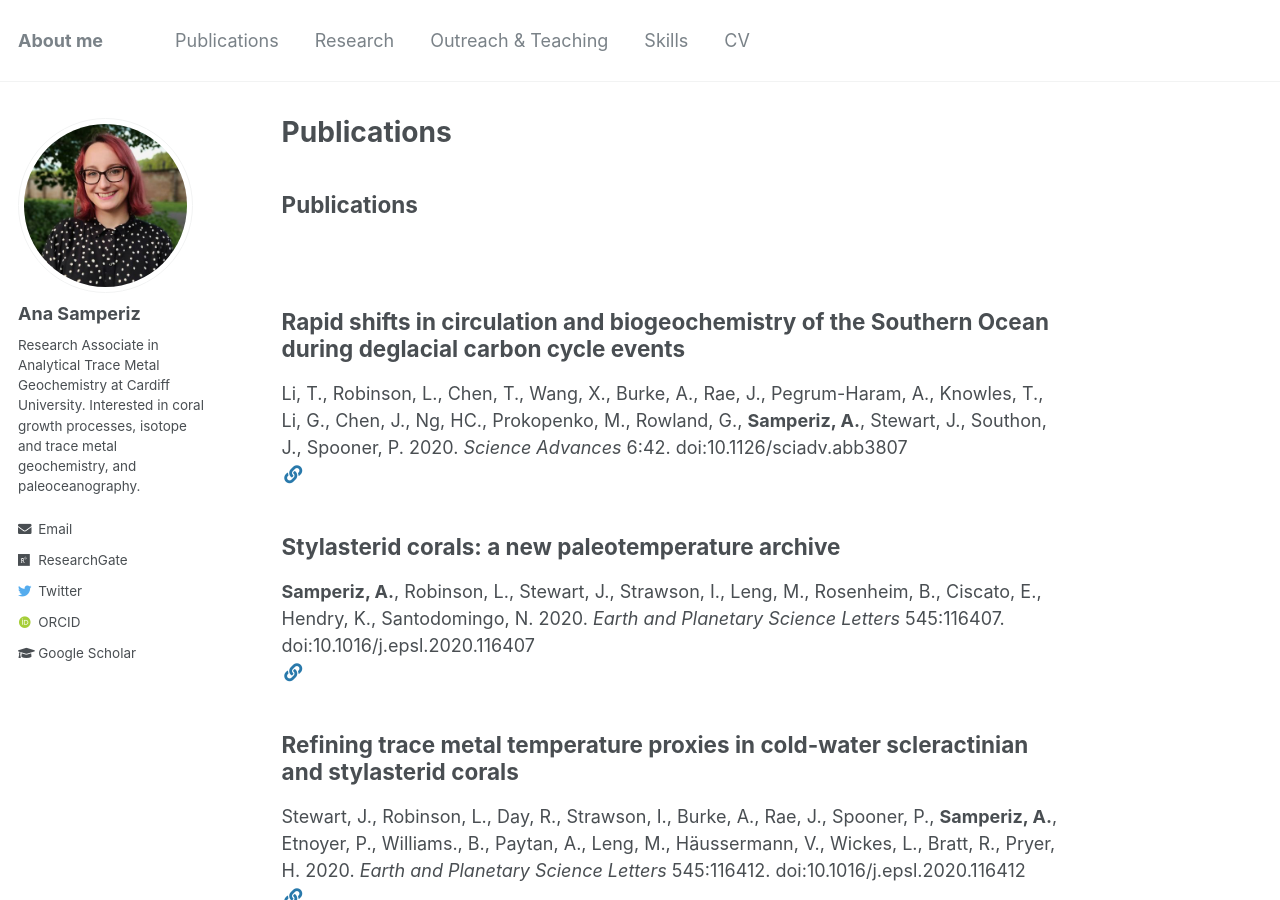
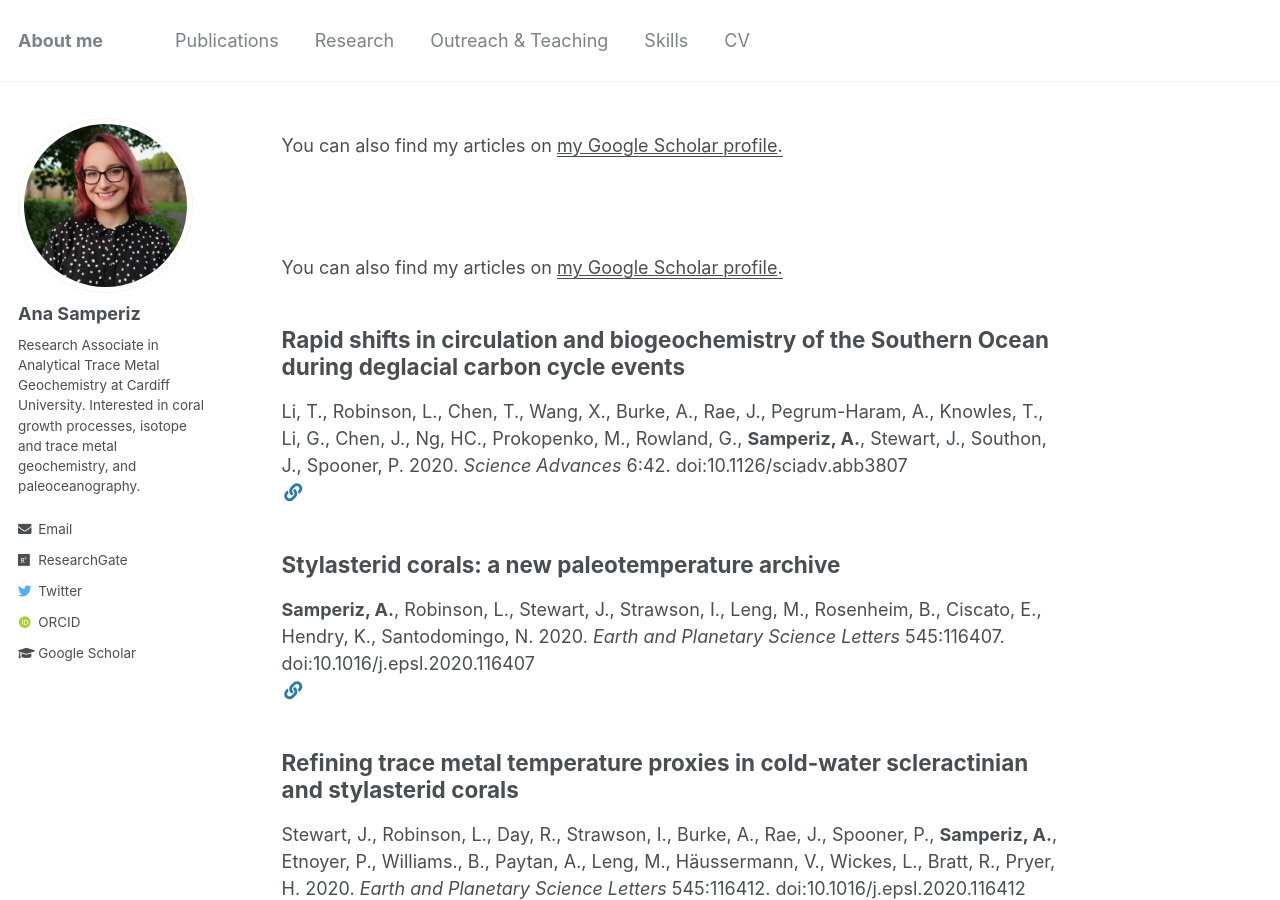
Before and after one commit to anasamperiz/anasamperiz.github.io, a Jekyll site: the page built from _publications/google.html, in a window 1280 px wide and 900 px high. Built offline with Jekyll 4.4.1, drawn with Linux system fonts in a browser that asks for light colours; some web fonts are replaced.

Commit message:
Update google.html

```diff
--- a/_publications/google.html
+++ b/_publications/google.html
@@ -1,13 +1,13 @@
 ---
 layout: archive
-title: "Publications"
+title: ""
 permalink: /publications/
 author_profile: true
 ---
 
-{% if author.googlescholar %}
-  You can also find my articles on <u><a href="{{author.googlescholar}}">my Google Scholar profile</a>.</u>
-{% endif %}
+
+  You can also find my articles on <u><a href="{{https://scholar.google.com/citations?hl=en&user=gfOeu-sAAAAJ&view_op=list_works}}">my Google Scholar profile</a>.</u>
+
 
 {% include base_path %}
 
```
